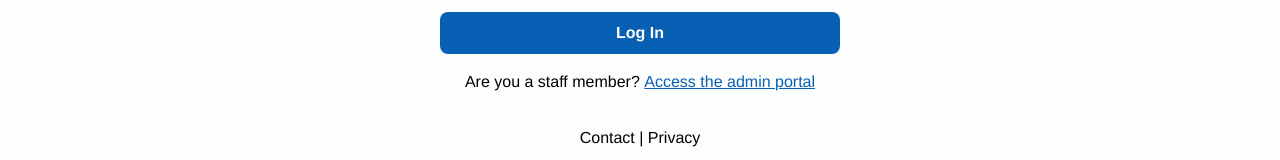
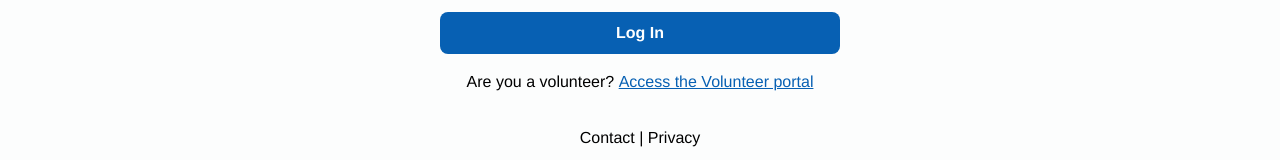
Before and after one commit to aalcar/aid-atlas, a React (Vite) app: page /staff_login in a window 1280 px wide. Shown: the part 475-635 px from the top of the page. Built offline with nearby package versions, Linux system fonts and the light colour scheme.

Commit message:
add hyperlinks

```diff
--- a/src/pages/staff_login.jsx
+++ b/src/pages/staff_login.jsx
@@ -103,9 +103,9 @@ export default function StaffLogin() {
         {/* Links */}
         <div className="text-sm mt-6 space-y-1">
           <p>
-            Are you a staff member?{" "}
-            <a href="#" style={{ color: '#0760B3', textDecoration: 'underline' }}>
-              Access the admin portal
+            Are you a volunteer?{" "}
+            <a href="/volunteer_login#" style={{ color: '#0760B3', textDecoration: 'underline' }}>
+              Access the Volunteer portal
             </a>
           </p>
         </div>
--- a/src/pages/volunteer_login.jsx
+++ b/src/pages/volunteer_login.jsx
@@ -89,7 +89,7 @@ export default function VolunteerLogin() {
           </p>
           <p>
             Are you a staff member?{" "}
-            <a href="#" style={{ color: '#0760B3', textDecoration: 'underline' }}> Access the admin portal </a>
+            <a href="/staff_login#" style={{ color: '#0760B3', textDecoration: 'underline' }}> Access the admin portal </a>
           </p>
         </div>
 
```
